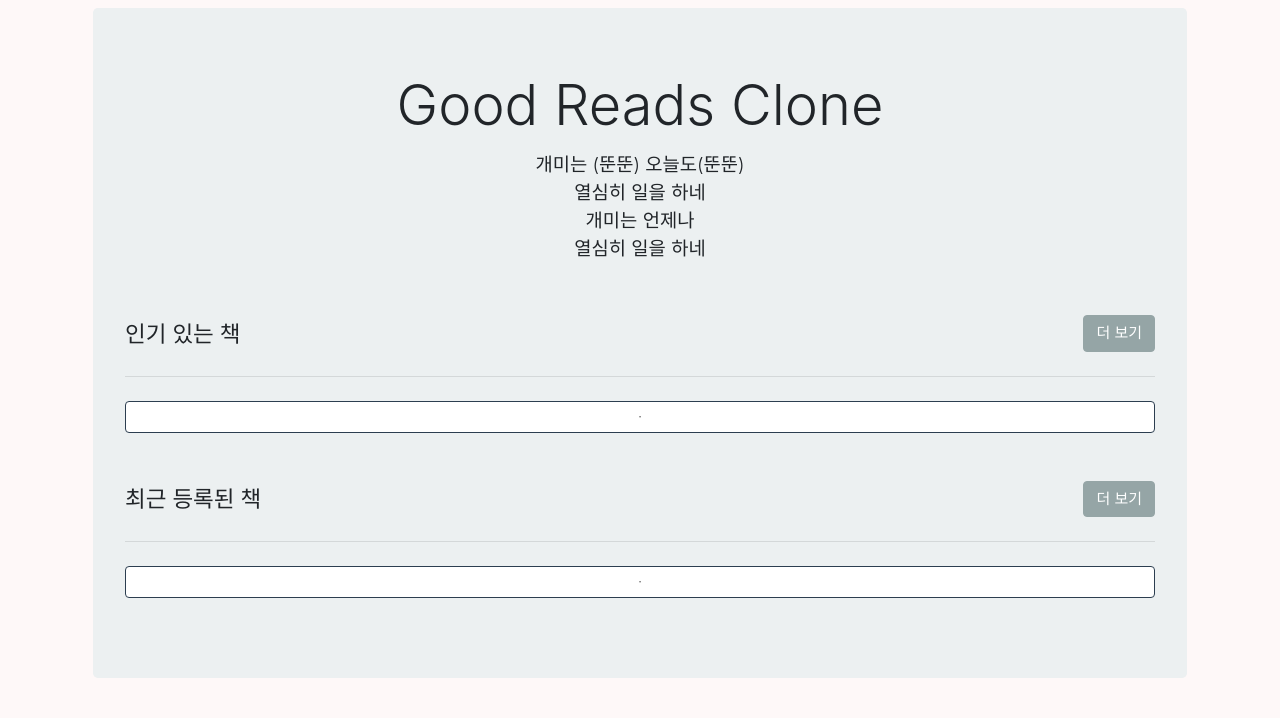
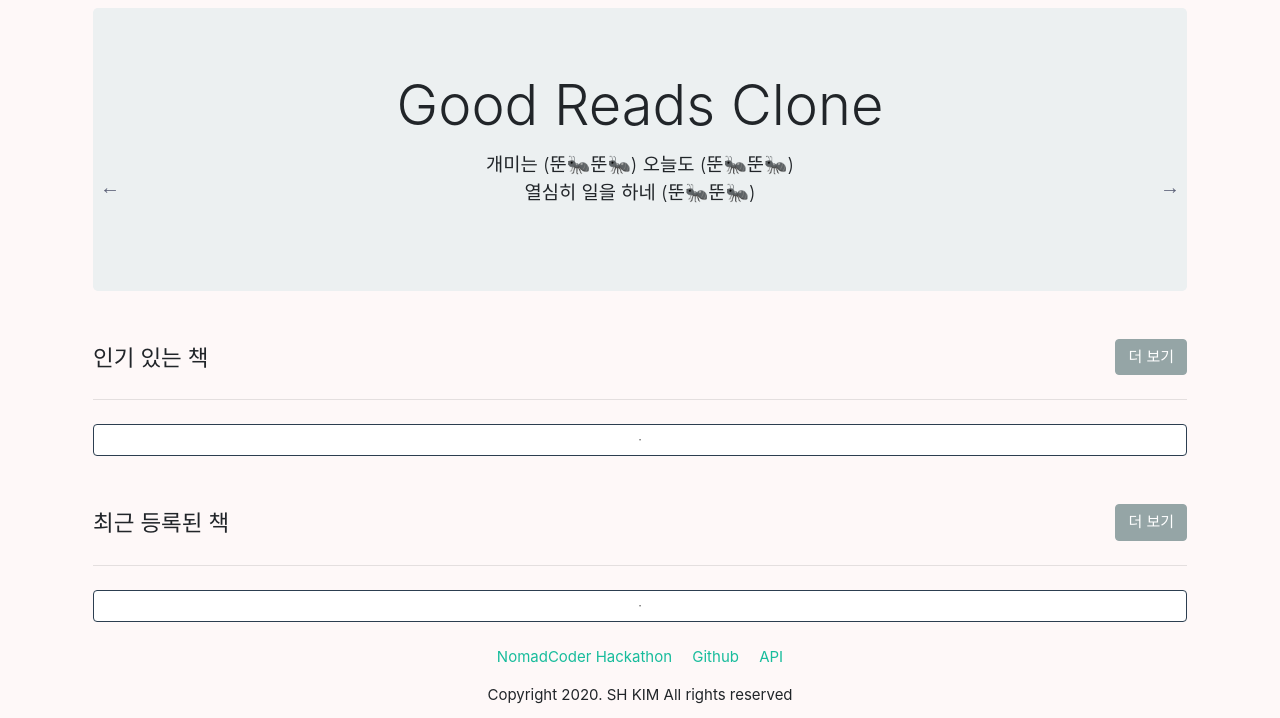
Before and after one commit to feud72/goodreads-server, a Django app: template templates/front/home.html in a window 1280 px wide. Shown: the part 71-789 px from the top of the page. Run offline with Django 3.2, Linux system fonts and the light colour scheme; the template is opened without the code that fills it, so the values that code supplies are empty; some libraries are stand-ins or nearby versions; some web fonts are replaced.

Commit message:
[Modify] Add slider home template

```diff
--- a/templates/base.html
+++ b/templates/base.html
@@ -48,6 +48,19 @@
     <script type="text/javascript" src="{% static 'js/slick.min.js' %}"></script>
 		<script type="text/javascript" src="{% static 'js/slick-responsive.js' %}">
     </script>
+<script>
+$(document).ready(function() {
+	$(".title-slick").slick({
+		infinite: true,
+		speed: 500,
+		autoplay: true,
+		autoplaySpeed: 6000,
+		fade: true,
+		cssEase: 'linear'
+	}
+	);
+});
+</script>
     <script>
       AOS.init();
     </script>
--- a/templates/front/home.html
+++ b/templates/front/home.html
@@ -6,12 +6,30 @@
   <h2 class="display-4 text-center">
     Good Reads Clone
   </h2>
+	<div class="title-slick">
   <p class="lead p-1 text-center">
-    개미는 (뚠뚠) 오늘도(뚠뚠)<br />
-    열심히 일을 하네<br />
-    개미는 언제나<br />
-    열심히 일을 하네
+개미는 (뚠🐜뚠🐜) 오늘도 (뚠🐜뚠🐜)
+<br />
+열심히 일을 하네 (뚠🐜뚠🐜)
+	</p>
+  <p class="lead p-1 text-center">
+개미는 (뚠🐜뚠🐜) 언제나 (뚠🐜뚠🐜)
+<br />
+열심히 일을 하네 (뚠🐜뚠🐜)
   </p>
+	<p class="lead p-1 text-center">
+	개미는 아무 말도 하지 않지만 (띵가🎸띵가🎸)
+<br />
+땀을 뻘뻘 흘리면서 (띵가🎸띵가🎸)
+	</p>
+	<p class="lead p-1 text-center">
+매일 매일을 살기 위해서
+<br />
+열심히 일하네 (띵가🎸띵가🎸)
+  </p>
+	</div>
+	</div>
+
   {% url 'front:popular' as link %}
   {% include 'partials/slide.html' with title="인기 있는 책" link=link items=popular %}
   {% url 'front:popular' sort="recent" as link %}
```
